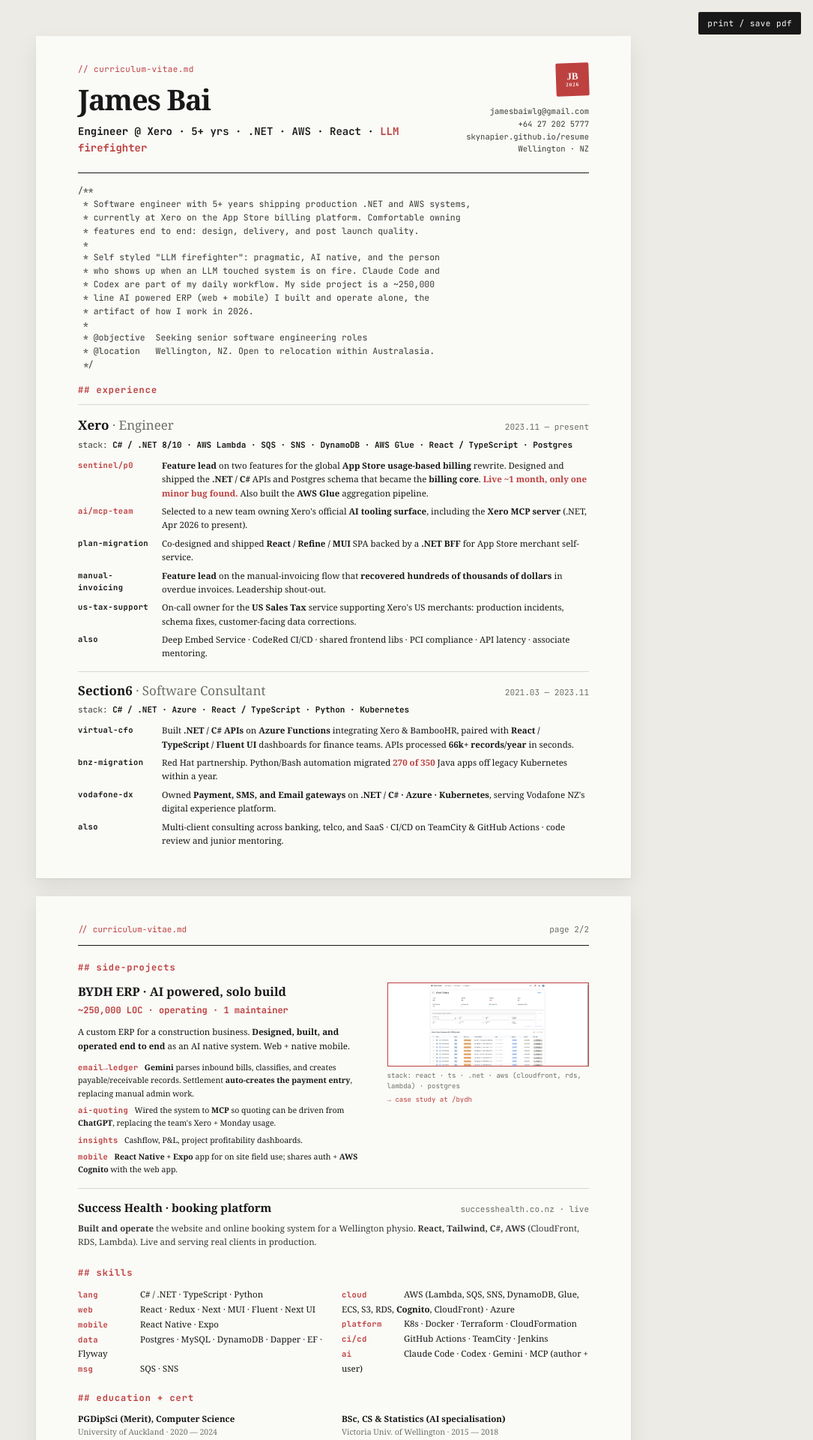
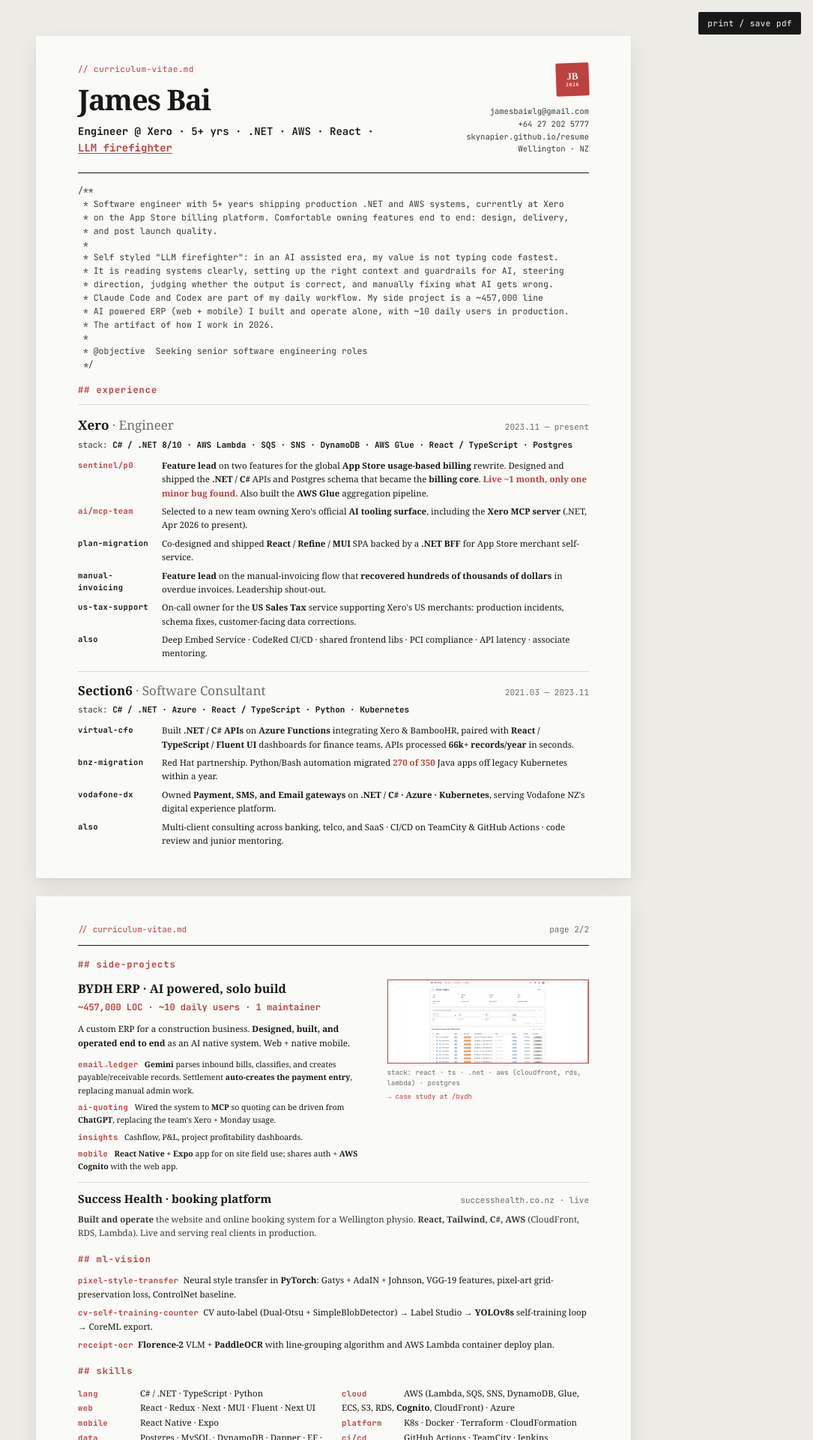
Before and after one commit to skynapier/resume, a React (Vite) app: page / in a window 1280 px wide. Shown: the top 1920 px of the page at 75% size, without its empty margins (195-1280 px from the left). Built offline with nearby package versions, Linux system fonts and the light colour scheme.

Commit message:
Add ml-vision section + bump BYDH stats; fix PDF print colors

```diff
--- a/src/components/KobanResume.tsx
+++ b/src/components/KobanResume.tsx
@@ -4,11 +4,14 @@
    Title: Engineer (real) · Objective: Senior IC, AU
    ========================================================== */
 
+import { useState } from "react";
+
 type KobanResumeProps = {
   page?: 1 | 2;
 };
 
 export function KobanResume({ page = 1 }: KobanResumeProps) {
+  const [isClaudeOpen, setIsClaudeOpen] = useState(false);
   const RED = "oklch(0.55 0.16 25)";
   const S = {
     page: {
@@ -25,6 +28,19 @@
     h2: { fontSize: "17px", fontWeight: 800, margin: 0 },
     meta: { fontSize: "10.5px", color: "var(--ink-muted)" },
     monoLabel: { fontFamily: '"JetBrains Mono", monospace', fontSize: "10.5px", fontWeight: 700, color: "var(--ink)", letterSpacing: "0.04em" },
+    claudeTerm: {
+      appearance: "none" as const,
+      border: 0,
+      padding: 0,
+      background: "transparent",
+      color: RED,
+      cursor: "pointer",
+      font: "inherit",
+      fontWeight: 700,
+      textDecoration: "underline",
+      textDecorationThickness: 1,
+      textUnderlineOffset: 2,
+    },
   };
 
   if (page === 1) {
@@ -36,7 +52,16 @@
             <div style={{ ...S.mono, fontSize: 11, color: RED, letterSpacing: "0.04em" }}>// curriculum-vitae.md</div>
             <h1 style={{ ...S.h1, marginTop: 12 }}>James Bai</h1>
             <div style={{ ...S.mono, marginTop: 14, fontSize: 14, color: "var(--ink)", fontWeight: 600 }}>
-              <b style={{color:"var(--ink)"}}>Engineer @ Xero</b> · 5+ yrs · .NET · AWS · React · <b style={{color:RED}}>LLM firefighter</b>
+              <b style={{color:"var(--ink)"}}>Engineer @ Xero</b> · 5+ yrs · .NET · AWS · React ·{" "}
+              <button
+                type="button"
+                className="claude-term"
+                style={S.claudeTerm}
+                onClick={() => setIsClaudeOpen(true)}
+                aria-label="Open Claude easter egg"
+              >
+                LLM firefighter
+              </button>
             </div>
           </div>
           <div style={{ display: "flex", flexDirection: "column", alignItems: "flex-end", gap: 12 }}>
@@ -64,18 +89,18 @@
         {/* Summary as code-comment */}
         <div style={{ ...S.mono, marginTop: 14, fontSize: 11.5, lineHeight: 1.55, color: "var(--ink-soft)", whiteSpace: "pre-wrap" }}>
 {`/**
- * Software engineer with 5+ years shipping production .NET and AWS systems,
- * currently at Xero on the App Store billing platform. Comfortable owning
- * features end to end: design, delivery, and post launch quality.
+ * Software engineer with 5+ years shipping production .NET and AWS systems, currently at Xero
+ * on the App Store billing platform. Comfortable owning features end to end: design, delivery,
+ * and post launch quality.
  *
- * Self styled "LLM firefighter": pragmatic, AI native, and the person
- * who shows up when an LLM touched system is on fire. Claude Code and
- * Codex are part of my daily workflow. My side project is a ~250,000
- * line AI powered ERP (web + mobile) I built and operate alone, the
- * artifact of how I work in 2026.
+ * Self styled "LLM firefighter": in an AI assisted era, my value is not typing code fastest.
+ * It is reading systems clearly, setting up the right context and guardrails for AI, steering
+ * direction, judging whether the output is correct, and manually fixing what AI gets wrong.
+ * Claude Code and Codex are part of my daily workflow. My side project is a ~457,000 line
+ * AI powered ERP (web + mobile) I built and operate alone, with ~10 daily users in production.
+ * The artifact of how I work in 2026.
  *
  * @objective  Seeking senior software engineering roles
- * @location   Wellington, NZ. Open to relocation within Australasia.
  */`}
         </div>
 
@@ -146,6 +171,30 @@
             </div>
           </div>
         </div>
+
+        {isClaudeOpen ? (
+          <div
+            className="claude-lightbox"
+            role="dialog"
+            aria-modal="true"
+            aria-label="Claude easter egg"
+            onClick={() => setIsClaudeOpen(false)}
+          >
+            <button
+              type="button"
+              className="claude-lightbox-close"
+              aria-label="Close Claude easter egg"
+              onClick={() => setIsClaudeOpen(false)}
+            >
+              x
+            </button>
+            <img
+              src={`${import.meta.env.BASE_URL}BYDH/claude.png`}
+              alt="Claude easter egg"
+              onClick={(event) => event.stopPropagation()}
+            />
+          </div>
+        ) : null}
       </div>
     );
   }
@@ -160,12 +209,12 @@
       <div style={{ height: 1, background: "var(--ink)", marginTop: 12 }} />
 
       {/* Side projects */}
-      <div style={{ ...S.sec, marginTop: 20 }}>## side-projects</div>
+      <div style={{ ...S.sec, marginTop: 16 }}>## side-projects</div>
 
       <div style={{ display: "grid", gridTemplateColumns: "1.45fr 1fr", columnGap: 22 }}>
         <div>
           <h2 style={{ ...S.h2, fontSize: 16 }}>BYDH ERP · AI powered, solo build</h2>
-          <div style={{ ...S.mono, fontSize: 12, fontWeight: 700, color: RED, marginTop: 4 }}>~250,000 LOC · operating · 1 maintainer</div>
+          <div style={{ ...S.mono, fontSize: 12, fontWeight: 700, color: RED, marginTop: 4 }}>~457,000 LOC · ~10 daily users · 1 maintainer</div>
           <div style={{ marginTop: 10, fontSize: 11.5, lineHeight: 1.65 }}>
             A custom ERP for a construction business. <b>Designed, built, and operated end to end</b> as an AI native system. Web + native mobile.
           </div>
@@ -200,7 +249,7 @@
       </div>
 
       {/* successhealth */}
-      <div style={{ marginTop: 16, paddingTop: 14, borderTop: "1px solid var(--rule)" }}>
+      <div style={{ marginTop: 12, paddingTop: 10, borderTop: "1px solid var(--rule)" }}>
         <div style={{ display: "flex", justifyContent: "space-between", alignItems: "baseline" }}>
           <h2 style={{ ...S.h2, fontSize: 15 }}>Success Health · booking platform</h2>
           <div style={{ ...S.mono, fontSize: 11, color: "var(--ink-muted)" }}>successhealth.co.nz · live</div>
@@ -210,7 +259,23 @@
         </div>
       </div>
 
-      <div style={{ ...S.sec, marginTop: 22 }}>## skills</div>
+      <div style={{ ...S.sec, marginTop: 16 }}>## ml-vision</div>
+      <div style={{ fontSize: 11.5, lineHeight: 1.65 }}>
+        <div style={{ marginBottom: 5 }}>
+          <a href="https://github.com/skynapier/pixel-style-transfer" target="_blank" rel="noreferrer" style={{ ...S.monoLabel, color: RED, textDecoration: "none" }}>pixel-style-transfer</a>
+          &nbsp; Neural style transfer in <b>PyTorch</b>: Gatys + AdaIN + Johnson, VGG-19 features, pixel-art grid-preservation loss, ControlNet baseline.
+        </div>
+        <div style={{ marginBottom: 5 }}>
+          <a href="https://github.com/skynapier/cv-self-training-counter" target="_blank" rel="noreferrer" style={{ ...S.monoLabel, color: RED, textDecoration: "none" }}>cv-self-training-counter</a>
+          &nbsp; CV auto-label (Dual-Otsu + SimpleBlobDetector) → Label Studio → <b>YOLOv8s</b> self-training loop → CoreML export.
+        </div>
+        <div>
+          <a href="https://github.com/skynapier/receipt-ocr" target="_blank" rel="noreferrer" style={{ ...S.monoLabel, color: RED, textDecoration: "none" }}>receipt-ocr</a>
+          &nbsp; <b>Florence-2</b> VLM + <b>PaddleOCR</b> with line-grouping algorithm and AWS Lambda container deploy plan.
+        </div>
+      </div>
+
+      <div style={{ ...S.sec, marginTop: 16 }}>## skills</div>
       <div style={{ display: "grid", gridTemplateColumns: "1fr 1fr", columnGap: 22, fontSize: 11.5, lineHeight: 1.7 }}>
         <div>
           <div><span style={{ ...S.monoLabel, color: RED, minWidth: 80, display: "inline-block" }}>lang</span> C# / .NET · TypeScript · Python</div>
@@ -227,7 +292,7 @@
         </div>
       </div>
 
-      <div style={{ ...S.sec, marginTop: 20 }}>## education + cert</div>
+      <div style={{ ...S.sec, marginTop: 16 }}>## education + cert</div>
       <div style={{ display: "grid", gridTemplateColumns: "1fr 1fr", columnGap: 22, rowGap: 8, fontSize: 11.5 }}>
         <div>
           <div style={{ fontWeight: 600 }}>PGDipSci (Merit), Computer Science</div>
--- a/src/styles.css
+++ b/src/styles.css
@@ -76,6 +76,42 @@
   display: inline-block;
   font-family: "JetBrains Mono", ui-monospace, monospace;
   font-size: 11px;
+}
+
+.claude-lightbox {
+  position: fixed;
+  inset: 0;
+  z-index: 50;
+  display: flex;
+  align-items: center;
+  justify-content: center;
+  background: rgba(10, 10, 10, 0.82);
+  cursor: zoom-out;
+}
+
+.claude-lightbox img {
+  display: block;
+  max-width: min(92vw, 1120px);
+  max-height: 92vh;
+  object-fit: contain;
+  box-shadow: 0 24px 80px rgba(0, 0, 0, 0.35);
+  cursor: default;
+}
+
+.claude-lightbox-close {
+  position: fixed;
+  top: 18px;
+  right: 22px;
+  width: 36px;
+  height: 36px;
+  border: 0;
+  border-radius: 50%;
+  background: #fafaf7;
+  color: #181818;
+  cursor: pointer;
+  font-family: "JetBrains Mono", ui-monospace, monospace;
+  font-size: 18px;
+  line-height: 1;
 }
 
 .case-page {
@@ -192,6 +228,10 @@
 }
 
 @media (max-width: 760px) {
+  .claude-lightbox {
+    display: none;
+  }
+
   .desktop-resume,
   .desktop-print-action {
     display: none;
@@ -455,6 +495,16 @@
   html,
   body {
     background: white;
+    -webkit-print-color-adjust: exact;
+    print-color-adjust: exact;
+  }
+
+  *,
+  *::before,
+  *::after {
+    -webkit-print-color-adjust: exact !important;
+    print-color-adjust: exact !important;
+    color-adjust: exact !important;
   }
 
   .stage {
```
